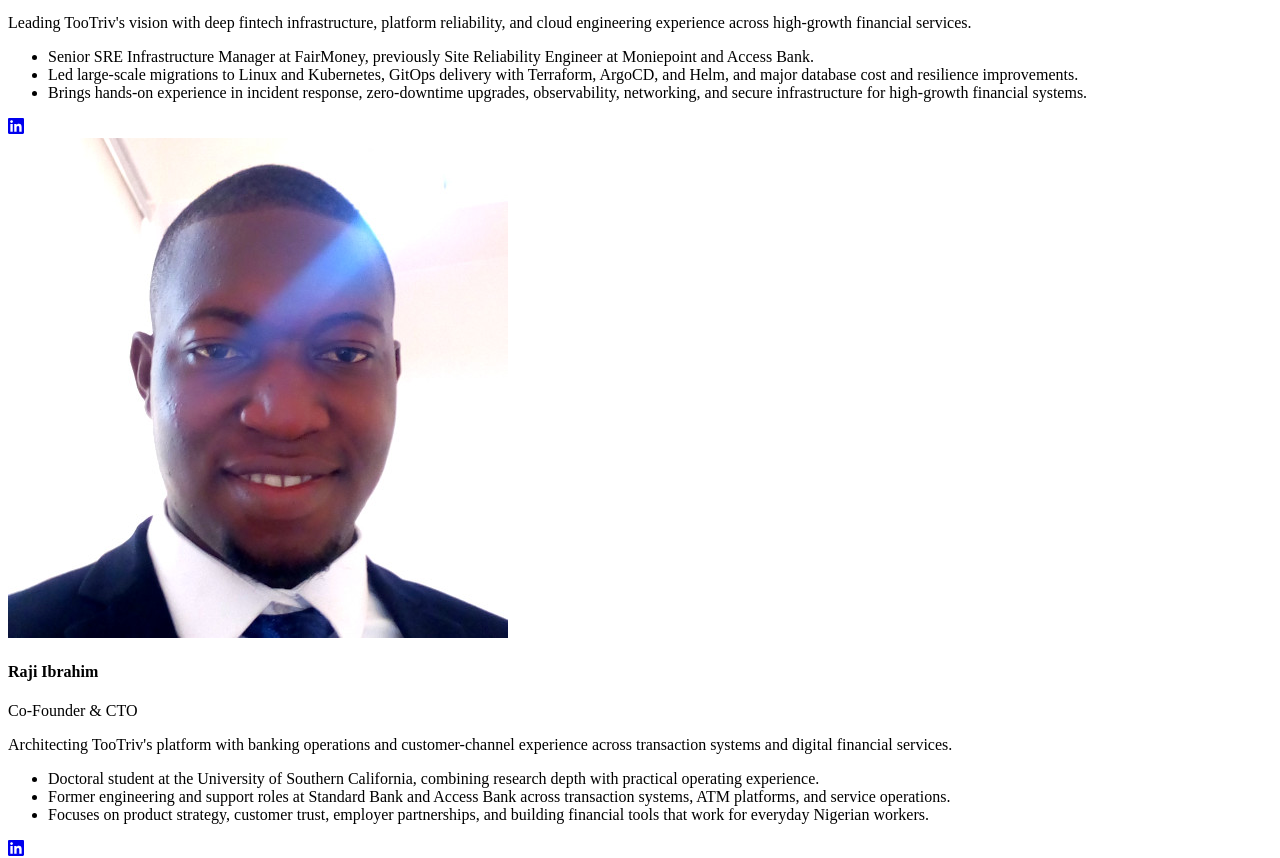
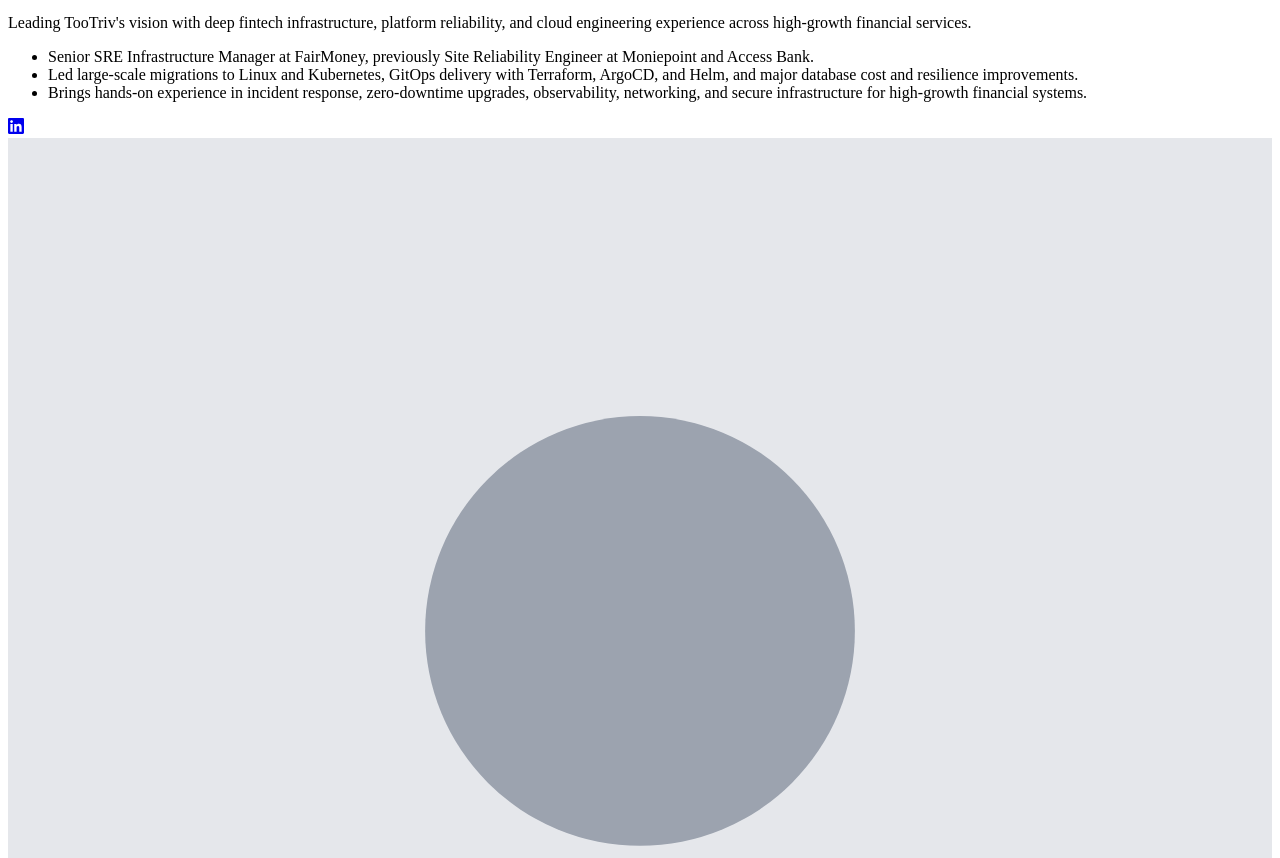
Before and after one commit to oladejotunde60/tootriv-landing, a React (Vite) app: page / in a window 1280 px wide. Shown: the part 6040-6898 px from the top of the page. Built offline with nearby package versions, Linux system fonts and the light colour scheme; the HTML template or start-up script is replaced by a standard one.

Commit message:
Replace Raji profile with R.I. and update Wrangler

```diff
--- a/index.html
+++ b/index.html
@@ -41,7 +41,7 @@
         },
         {
           "@type": "Person",
-          "name": "Raji Ibrahim",
+          "name": "R.I.",
           "jobTitle": "Co-Founder & CTO",
           "sameAs": "https://www.linkedin.com/in/raji-ibrahim-page/"
         }
@@ -87,7 +87,7 @@
 
         <h2 style="font-size:1.3rem;margin-top:32px;color:#0A8754">About Us</h2>
         <p>TooTriv Finance Limited (RC 9392905) is a registered Nigerian fintech company headquartered in Lagos. We are building a digital lending platform that provides fast, affordable, and collateral-free salary-backed loans to salaried employees.</p>
-        <p>Founded in 2025 by Tunde Oladejo and Raji Ibrahim, TooTriv was born from a simple observation: millions of Nigerian workers live paycheck to paycheck, and when emergencies strike, they have nowhere to turn except predatory lenders. We're changing that.</p>
+        <p>Founded in 2025 by Tunde Oladejo and R.I., TooTriv was born from a simple observation: millions of Nigerian workers live paycheck to paycheck, and when emergencies strike, they have nowhere to turn except predatory lenders. We're changing that.</p>
 
         <h2 style="font-size:1.3rem;margin-top:32px;color:#0A8754">How It Works</h2>
         <ol>
@@ -109,7 +109,7 @@
 
         <h2 style="font-size:1.3rem;margin-top:32px;color:#0A8754">Leadership Team</h2>
         <p><strong>Tunde Oladejo - Founder &amp; CEO</strong><br>Senior SRE Infrastructure Manager with fintech experience at FairMoney, Moniepoint, and Access Bank. Led large-scale migrations to Kubernetes, GitOps delivery, and infrastructure for high-growth financial systems.</p>
-        <p><strong>Raji Ibrahim - Co-Founder &amp; CTO</strong><br>Doctoral student at the University of Southern California with banking experience at Standard Bank and Access Bank. Focuses on product strategy, customer trust, and employer partnerships.</p>
+        <p><strong>R.I. - Co-Founder &amp; CTO</strong><br>Doctoral student at the University of Southern California with banking experience at Standard Bank and Access Bank. Focuses on product strategy, customer trust, and employer partnerships.</p>
 
         <h2 style="font-size:1.3rem;margin-top:32px;color:#0A8754">Contact</h2>
         <p>Email: <a href="mailto:hello@tootriv.com">hello@tootriv.com</a></p>
--- a/package.json
+++ b/package.json
@@ -7,7 +7,7 @@
     "dev": "vite",
     "build": "vite build",
     "preview": "vite preview",
-    "deploy": "vite build && npx wrangler@4.80.0 deploy"
+    "deploy": "vite build && npx wrangler@4.84.1 deploy"
   },
   "dependencies": {
     "react": "^19.1.0",
--- a/src/components/Team.jsx
+++ b/src/components/Team.jsx
@@ -14,9 +14,9 @@ const founders = [
     linkedin: 'https://www.linkedin.com/in/tunde-oladejo-90a3607a/',
   },
   {
-    name: 'Raji Ibrahim',
+    name: 'R.I.',
     title: 'Co-Founder & CTO',
-    photo: '/raji-ibrahim.jpeg',
+    photo: '/dummy-profile.svg',
     bio: "Architecting TooTriv's platform with banking operations and customer-channel experience across transaction systems and digital financial services.",
     highlights: [
       'Doctoral student at the University of Southern California, combining research depth with practical operating experience.',
--- a/src/pages/AboutPage.jsx
+++ b/src/pages/AboutPage.jsx
@@ -55,7 +55,7 @@ export default function AboutPage() {
             </ScrollReveal>
             <ScrollReveal delay={200}>
               <p>
-                Founded in 2025 by Tunde Oladejo and Raji Ibrahim, TooTriv was born from a simple
+                Founded in 2025 by Tunde Oladejo and R.I., TooTriv was born from a simple
                 observation: millions of Nigerian workers live paycheck to paycheck, and when
                 emergencies strike, they have nowhere to turn except predatory lenders. We're
                 changing that.
--- a/src/pages/TeamPage.jsx
+++ b/src/pages/TeamPage.jsx
@@ -17,9 +17,9 @@ const founders = [
     linkedin: 'https://www.linkedin.com/in/tunde-oladejo-90a3607a/',
   },
   {
-    name: 'Raji Ibrahim',
+    name: 'R.I.',
     title: 'Co-Founder & CTO',
-    photo: '/raji-ibrahim.jpeg',
+    photo: '/dummy-profile.svg',
     bio: "Architecting TooTriv's platform with banking operations and customer-channel experience across transaction systems and digital financial services.",
     highlights: [
       'Doctoral student at the University of Southern California, combining research depth with practical operating experience.',
```
Also changed, not shown: public/dummy-profile.svg (added), 4 other files (tests, documents, lock files or other folders).
